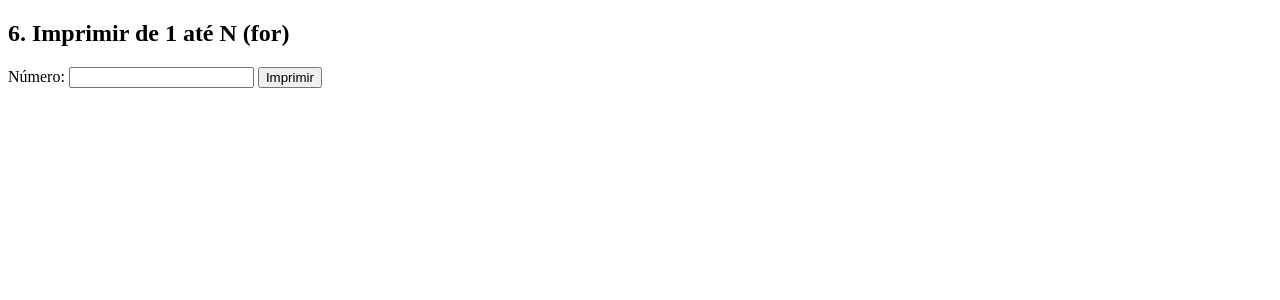
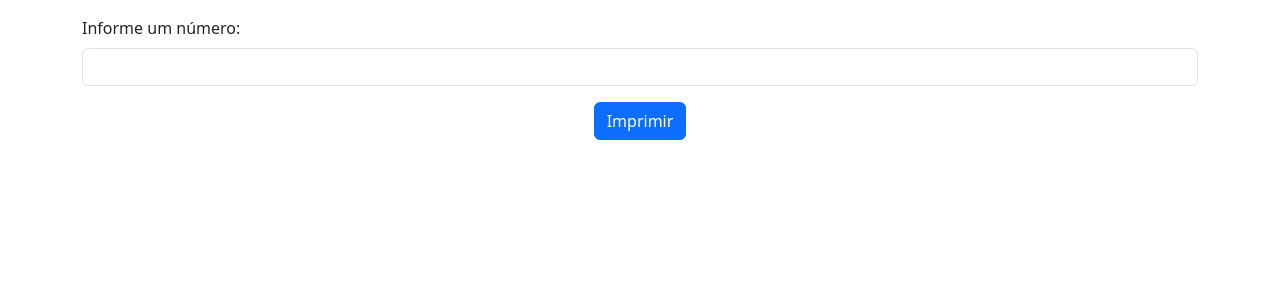
Before and after one commit to Ygor-IA/Eletiva-1, a PHP site: page /Lista_2/exerc_6.php in a window 1280 px wide. Shown: the top 300 px of the page. Run offline with PHP 8.4, Linux system fonts and the light colour scheme.

Commit message:
Conserto exerc_6

```diff
--- a/Lista_2/exerc_6.php
+++ b/Lista_2/exerc_6.php
@@ -1,14 +1,26 @@
-<!DOCTYPE html>
-<html lang="pt-br">
-<head><meta charset="UTF-8"><title>Ex6</title></head>
+<!doctype html>
+<html lang="pt-BR">
+<head>
+<meta charset="utf-8">
+<meta name="viewport" content="width=device-width, initial-scale=1">
+<title>6. Imprimir de 1 até N</title>
+<link href="https://cdn.jsdelivr.net/npm/bootstrap@5.3.0/dist/css/bootstrap.min.css" rel="stylesheet" >
+</head>
 <body>
-<h2>6. Imprimir de 1 até N (for)</h2>
+<div class="container py-3">
 <form method="post">
-    Número: <input type="number" name="n" required>
-    <button type="submit">Imprimir</button>
+<div class="row inline-row mb-3"><div class="col-md-12">
+              <label for="n" class="form-label">Informe um número:</label>
+              <input type="number" id="n" name="n" class="form-control" required="">
+            </div></div>
+            <center>
+<button type="submit" class="btn btn-primary">Imprimir</button>
 </form>
+<script src="https://cdn.jsdelivr.net/npm/bootstrap@5.3.6/dist/js/bootstrap.bundle.min.js" integrity="sha384-j1CDi7MgGQ12Z7Qab0qlWQ/Qqz24Gc6BM0thvEMVjHnfYGF0rmFCozFSxQBxwHKO" crossorigin="anonymous"></script>
+</div>
+<center>
 <?php
-if ($_POST) {
+if ($_SERVER['REQUEST_METHOD'] == 'POST') {
     $n = $_POST['n'];
     for ($i=1; $i<=$n; $i++) {
         echo $i . " ";
```
